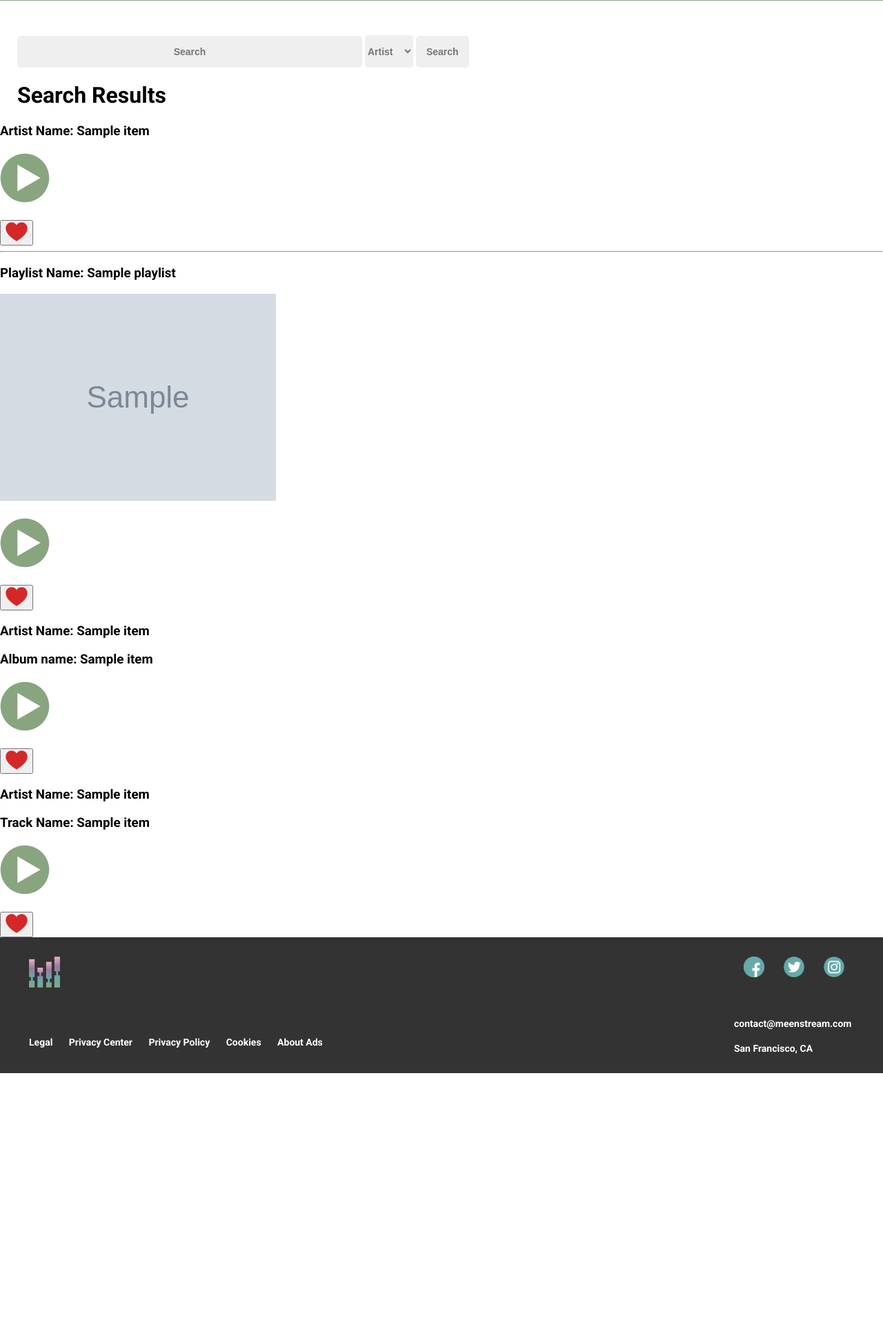
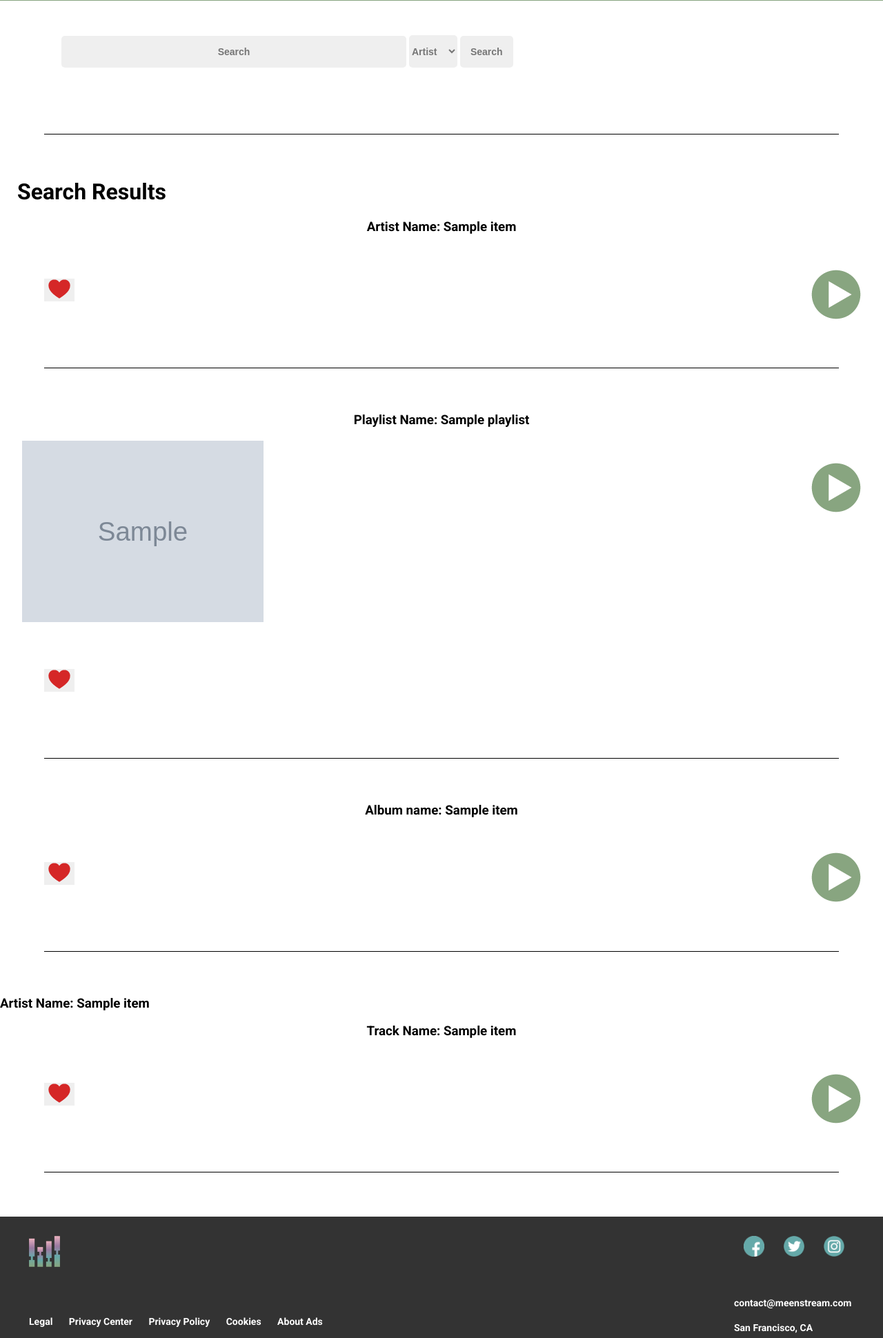
Before and after one commit to EvanReinstein/meenstream, a Django app: template templates/music/profile.html in a window 1280 px wide. Shown: the part 403-2343 px from the top of the page at 69% size. Before the commit the page ends 1959 px from the top, so only its background shows below. Run offline with Django 3.2, Linux system fonts and the light colour scheme; the template is opened without the code that fills it: most values are stand-ins (such as "Sample title", 1, 10 or a date in 2020); grey boxes marked "Sample" are stand-in pictures; some libraries are stand-ins or nearby versions.

Commit message:
adds some styling to search and saved playlists

```diff
--- a/music/urls.py
+++ b/music/urls.py
@@ -5,8 +5,5 @@ urlpatterns = [
     path('', views.playlist_index, name='playlist_index'),
     path('<int:playlist_id>', views.playlist_view, name='playlist_view'),
     path('profile/<username>', views.profile_view, name="profile_view"),
-    # path('search', views.search, name="search"),
-    path('tracks', views.artist_top_tracks, name="tracks"),
-    # path('artist-save', views.artist_save, name="artist_save"),
     path('playlist/delete/<int:playlist_id>', views.playlist_delete, name = 'delete_playlist'),
 ]
--- a/music_app/static/css/playlist.css
+++ b/music_app/static/css/playlist.css
@@ -2,6 +2,31 @@
 #profile-search {
     margin-top: 50px;
     padding-left: 25px;
+}
+
+.music-name {
+  text-align: center;
+}
+
+.music-img {
+  max-width: 350px;
+  margin-left: 2rem;
+  text-align: center;
+}
+
+.music-link {
+  float: right;
+  margin: 2rem;
+}
+
+.save-button {
+  border: none;
+}
+
+form {
+  border-bottom: 1px solid #000;
+  margin: 4rem;
+  padding-bottom: 6rem;
 }
 
 .profile-detail {
@@ -20,6 +45,18 @@
 
 .profile-info p {
   padding: 10px;
+}
+
+.playlists-header {
+  font-size: 3rem;
+  text-align: center;
+  margin-top: 5rem;
+  padding: 4rem;
+}
+
+.saved-playlist {
+  padding: 4rem;
+  border-bottom: 1px solid #000;
 }
 
 select {
--- a/music_app/static/js/app.js
+++ b/music_app/static/js/app.js
@@ -1,12 +1,4 @@
 console.log('hey everyone!')
-
-
-$(document).ready(function () {
-  $('body').on('click', function () {
-    console.log('clicccccck')
-  })
-});
-
 
 // Nav bar functionality
 
--- a/templates/music/profile.html
+++ b/templates/music/profile.html
@@ -29,12 +29,11 @@
 
 <h1 class="profile-results">Search Results</h1>
 
-
 <!-- Artists -->
 {% if artist_data %}
 
-<!-- {{ artist_data }} -->
-<!-- <p>Artist Items: {{ artist_data.artists.items }}</p> -->
+<!-- {{ artist_data }} uncomment to see the music-data object in console -->
+
 <!-- Artist Search  -->
 <div class="data-container">
   <div class="music-data">
@@ -57,12 +56,8 @@
           {% endfor %}
           <button type="submit" class="save-button"><img src="{% static 'images/heart-icon.png' %}" alt="Love" /></button>
       </form>
-      <hr>
   </div>
 </div>
-
-<!-- <h3>Spotify Id: {{ item.id }}</h3> -->
-
 
 {% endfor %}
 
@@ -90,18 +85,12 @@
 </div>
 
 
-<!-- <h3>Spotify Id: {{ item.id }}</h3> -->
-
-
 {% endfor %}
 
 <!-- Album Search  -->
 <div class="data-container">
   <div class="music-data">
     {% for item in artist_data.albums.items %}
-    {% for name in item.artists %}
-    <h3>Artist Name: {{ name.name }}</h3>
-    {% endfor %}
     <h3 class="music-name">Album name: {{ item.name }}</h3>
     {% for image in item.images %}
     {% if image.width == 300 %}
@@ -122,9 +111,6 @@
     </form>
   </div>
 </div>
-
-
-<!-- <h3>Spotify Id: {{ item.id }}</h3> -->
 
 
 {% endfor %}
@@ -157,16 +143,10 @@
   </div>
 </div>
 
-
-<!-- <h3>Spotify Id: {{ item.id }}</h3> -->
-
-
 {% endfor %}
 
 {% else %}
 <p>Content not found</p>
 {% endif %}
 
-
-
 {% endblock %}
```
Also changed, not shown: templates/music/playlist_index.html (+8 -4 lines).
